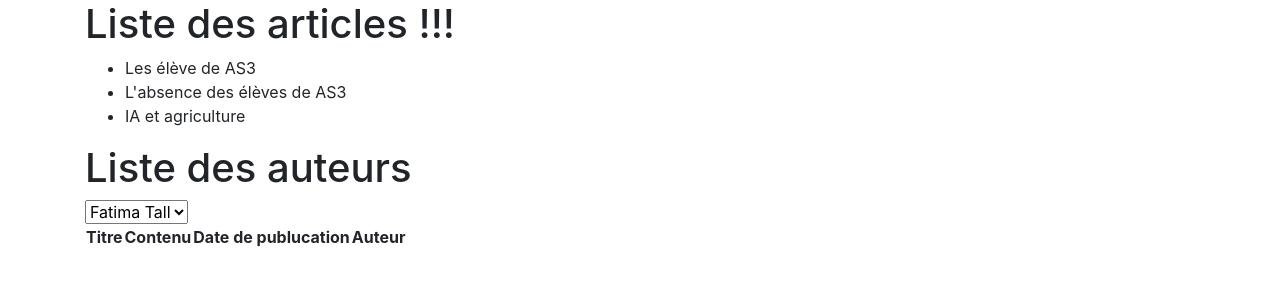
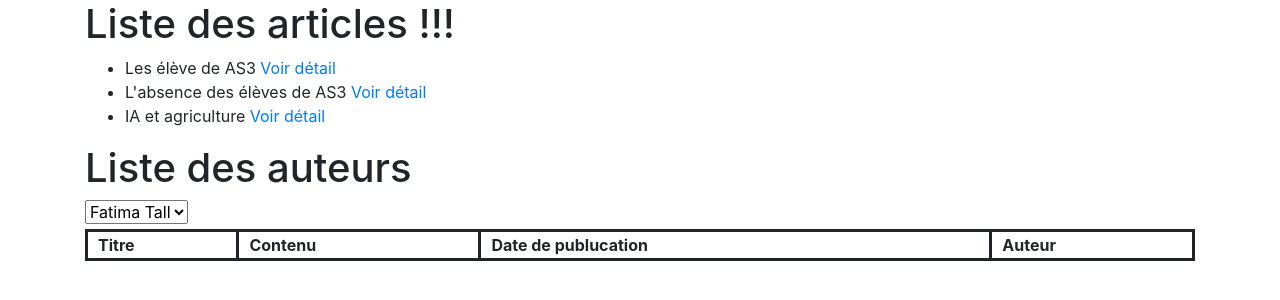
Before and after one commit to tinepythongithere/django_courses, a Django app: page /firstapp/article/ in a window 1280 px wide. Shown: the part 56-356 px from the top of the page. Run offline with Django 5.2, Linux system fonts and the light colour scheme; data comes from the database, SQL or seed files in the repository; lists and menus that the app fills with data are empty.

Commit message:
second commit

```diff
--- a/firstapp/urls.py
+++ b/firstapp/urls.py
@@ -6,5 +6,5 @@
 urlpatterns = [
     path('home/', home, name='home'),
     path('article/', list_articles, name='articles'),
-    path('detail_article_<int:id_article>', details_article, name='details')
+    path('article/detail_article_<int:id_article>', details_article, name='details')
 ]
--- a/firstapp/views.py
+++ b/firstapp/views.py
@@ -25,7 +25,7 @@
 
 def details_article(request, id_article):
 
-    #article = Article.objects.get(id_article)
-    article = get_object_or_404(Article, id_article)
+    article = Article.objects.get(id=id_article)
+    #article = get_object_or_404(Article, id=id_article)
     context = {'art': article}
     return render(request, 'firstapp/details_articles.html', context=context)
--- /dev/null
+++ b/static/css/style.css
@@ -0,0 +1,9 @@
+table {
+    bordercollapse: collapse;
+    margin-top: 5px;
+    width: 100%;
+}
+th, td {
+    border: solid;
+    padding-left: 10px;
+}
--- a/templates/firstapp/articles.html
+++ b/templates/firstapp/articles.html
@@ -4,7 +4,7 @@
     <h1>Liste des articles !!!</h1>
     <ul>
         {% for article in articles %}
-            <li>{{ article.titre }}</li>
+            <li>{{ article.titre }} <a href="{% url 'firstapp:details' article.id %}">Voir détail</a></li>
         {% endfor %}
     </ul>
 
--- a/templates/firstapp/base.html
+++ b/templates/firstapp/base.html
@@ -1,7 +1,9 @@
 <!DOCTYPE html>
+{% load static %}
 <html lang="en">
 <head>
     <meta charset="UTF-8">
+    <link rel="stylesheet" href="{% static 'css/style.css' %}">
     <link rel="stylesheet" href="https://cdn.jsdelivr.net/npm/bootstrap@4.0.0/dist/css/bootstrap.min.css" integrity="sha384-Gn5384xqQ1aoWXA+058RXPxPg6fy4IWvTNh0E263XmFcJlSAwiGgFAW/dAiS6JXm" crossorigin="anonymous">
      <title>{% block title %}Mon Site{% endblock %}</title>
 </head>
```
Also changed, not shown: other parts of templates/firstapp/base.html (+1 -1 lines), templates/firstapp/details_articles.html (+5 -4 lines), db.sqlite3, static/images/img.png (added).
